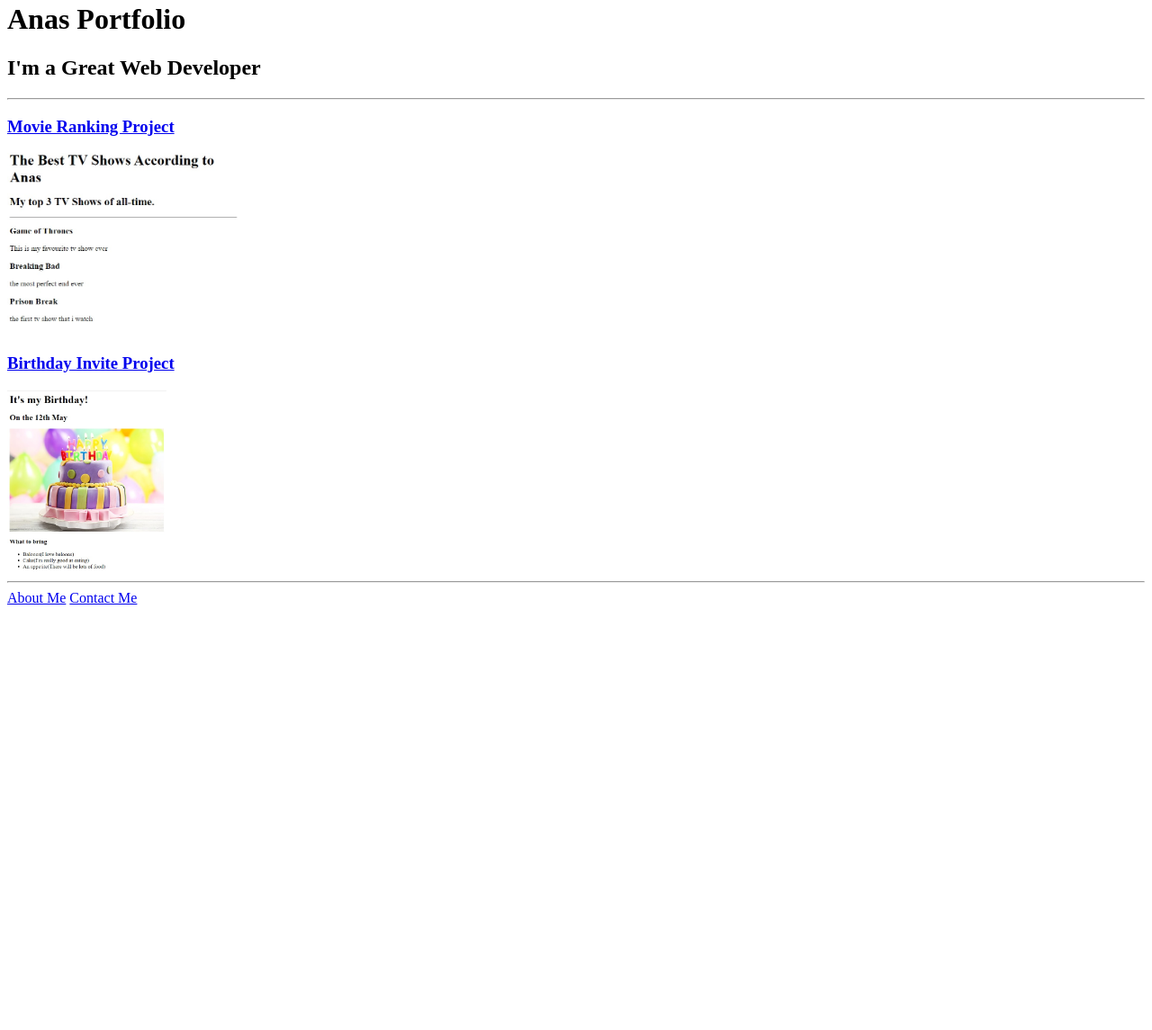
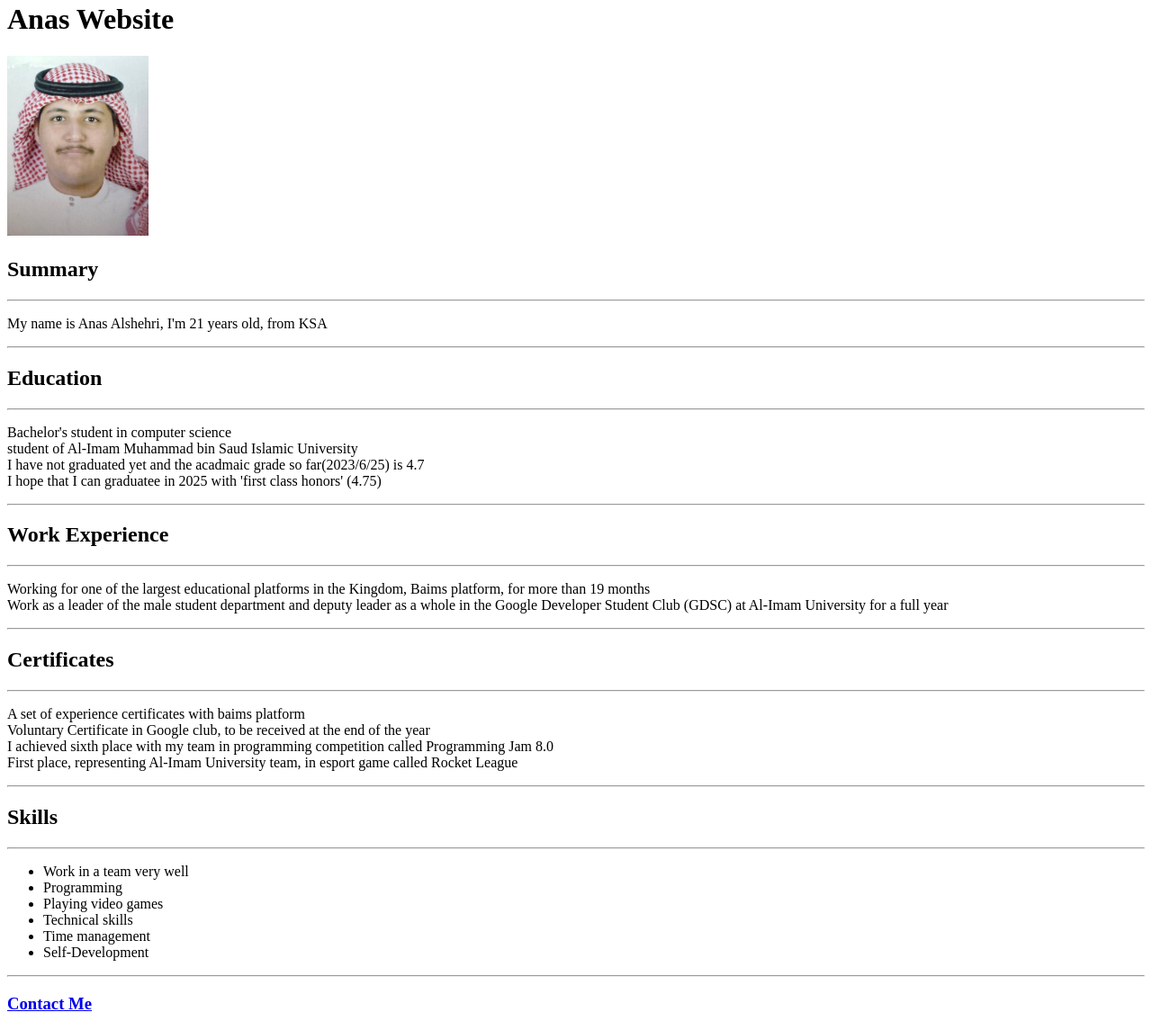
Before and after one commit to AnasShehri/html-portfolio, a plain HTML site: page index.html in a window 1280 px wide. Shown: the part 18-1163 px from the top of the page at 90% size. Before the commit the page ends 800 px from the top, so only its background shows below. Drawn offline with Linux system fonts and the light colour scheme.

Commit message:
Capstone Project1

```diff
--- a/index.html
+++ b/index.html
@@ -1,19 +1,3 @@
-<!-- TODO 1: Create the HTML Boilerplate -->
-
-<!-- TODO 2: Add Your previous projects' HTML into the public folder -->
-
-<!-- TODO 3: Take screenshots of your project previews and add the images to the images folder -->
-
-<!-- TODO 4: Add titles/subtitles etc. -->
-
-<!-- TODO 5: Add a link to the project pages -->
-
-<!-- TODO 6: Add images to show the project previews
-HINT for TODO 6: You can use the height attribute set to 200 to make the image smaller:
-https://developer.mozilla.org/en-US/docs/Web/HTML/Element/img#attr-height -->
-
-<!-- TODO 7: Add the Contact Me and About Me page links -->
-
 <!DOCTYPE html>
 <html lang="en">
     <head>
@@ -22,17 +6,64 @@ https://developer.mozilla.org/en-US/docs/Web/HTML/Element/img#attr-height -->
     </head>
 
     <body>
-        <h1>Anas Portfolio</h1>
+        <footer>
+        <h1>Anas Website</h1>
 
-        <h2>I'm a Great Web Developer</h2>
+        <img src="./personalPic.jpg" height="200" alt="personal photo">
+
+        <h2>Summary</h2>
+        <hr />
+        <p>
+           My name is Anas Alshehri, I'm 21 years old, from KSA
+        </p>
         <hr />
 
-        <a href="file:///C:/Users/Lenovo/OneDrive%20-%20Imam%20university/Desktop/Anasproject/4.3%2BHTML%2BPortfolio%2BProject/4.3%20HTML%20Porfolio%20Project/public/OldTV.html"><h3>Movie Ranking Project</h3></a>
-        <img src="./assets/images/movie.png" height="200" alt="tv"/>
-        <a href="file:///C:/Users/Lenovo/OneDrive%20-%20Imam%20university/Desktop/Anasproject/4.3%2BHTML%2BPortfolio%2BProject/4.3%20HTML%20Porfolio%20Project/public/OldBirth.html"><h3>Birthday Invite Project</h3></a>
-        <img src="./assets/images/birthday.png" height="200" alt="brith"/>
+        <h2>Education</h2>
+        <hr />
+        <p>
+            Bachelor's student in computer science<br/>
+            student of Al-Imam Muhammad bin Saud Islamic University<br/>
+            I have not graduated yet and the acadmaic grade so far(2023/6/25) is 4.7<br/>
+            I hope that I can graduatee in 2025 with 'first class honors' (4.75) <br/>
+        </p>
+        <hr />
 
+        <h2>Work Experience</h2>
+        <hr/>
+        <p>
+          Working for one of the largest educational platforms in the Kingdom, Baims platform, for more than 19 months<br/>
+          Work as a leader of the male student department and deputy leader as a whole in the Google Developer Student Club (GDSC) at Al-Imam University for a full year
+        </p>
         <hr />
-        <a href="./public/about.html">About Me</a> <a href="./public/contact.html">Contact Me</a>
+
+        <h2>Certificates</h2>
+        <hr/>
+        <p>
+            A set of experience certificates with baims platform<br/>
+            Voluntary Certificate in Google club, to be received at the end of the year<br/>
+            I achieved sixth place with my team in programming competition called Programming Jam 8.0<br/>
+            First place, representing Al-Imam University team, in esport game called Rocket League
+        </p>
+        <hr />
+
+        <h2>Skills</h2>
+        <hr/>
+        <p>
+            <ul>
+                <li>Work in a team very well</li>
+                <li>Programming</li>
+                <li>Playing video games</li>
+                <li>Technical skills</li>
+                <li>Time management</li>
+                <li>Self-Development</li>
+            </ul>
+        </p>
+        <hr />
+
+
+       <h3><a href="./contact.html">Contact Me</a></h3>
+        </footer>
     </body>
+
+
 </html>
```
Also changed, not shown: contact.html (added, +10 -0 lines), personalPic.jpg (added).
